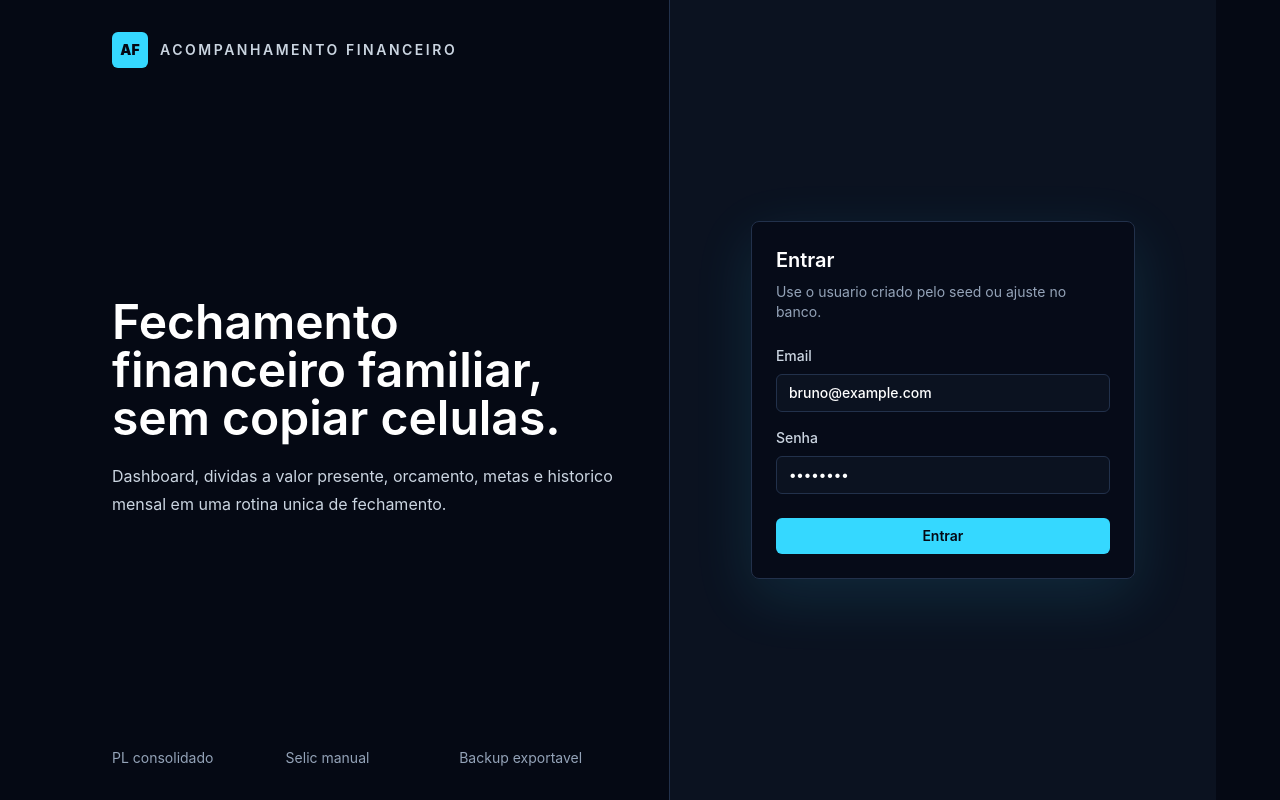
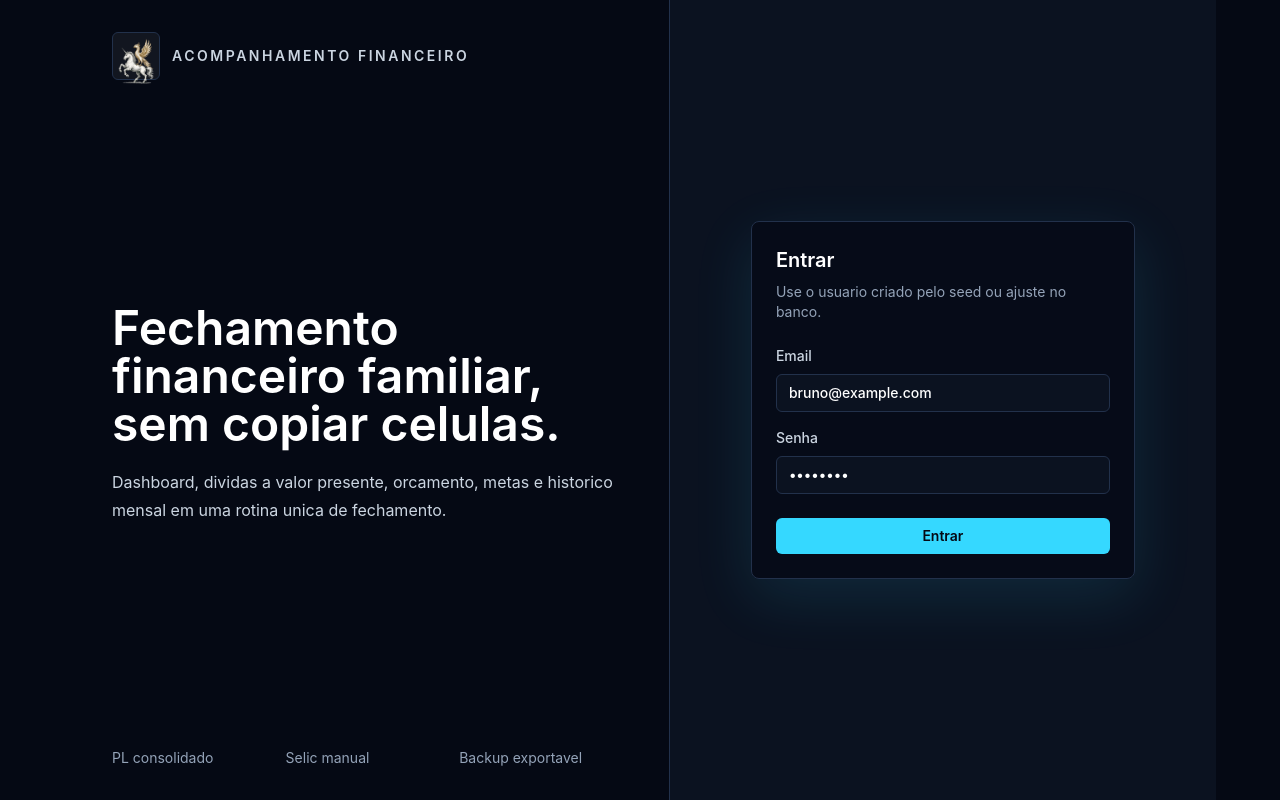
Before and after one commit to Brunosavastano/acompanhamento-financeiro, a Next.js app in the folder apps/web/: page /login in a window 1280 px wide. Built offline with nearby package versions, Linux system fonts and the light colour scheme; no server answers.

Commit message:
Use Savastano logo in app branding

```diff
--- a/apps/web/src/app/layout.tsx
+++ b/apps/web/src/app/layout.tsx
@@ -4,6 +4,9 @@ import "./globals.css";
 export const metadata: Metadata = {
   title: "Acompanhamento Financeiro",
   description: "Fechamento financeiro familiar mensal",
+  icons: {
+    icon: "/savastano-logo.png",
+  },
 };
 
 export default function RootLayout({ children }: { children: React.ReactNode }) {
--- a/apps/web/src/app/login/page.tsx
+++ b/apps/web/src/app/login/page.tsx
@@ -1,5 +1,6 @@
 import { redirect } from "next/navigation";
 import { auth } from "@/auth";
+import { BrandLogo } from "@/components/brand-logo";
 import { LoginForm } from "@/components/login-form";
 
 export default async function LoginPage() {
@@ -11,7 +12,7 @@ export default async function LoginPage() {
       <div className="mx-auto grid min-h-screen w-full max-w-6xl grid-cols-1 lg:grid-cols-[1.05fr_0.95fr]">
         <section className="flex flex-col justify-between px-6 py-8 sm:px-10 lg:px-12">
           <div className="flex items-center gap-3">
-            <div className="grid h-9 w-9 place-items-center rounded-md bg-cyan text-sm font-black text-ink">AF</div>
+            <BrandLogo size="lg" />
             <span className="text-sm font-semibold uppercase tracking-[0.18em] text-slate-300">Acompanhamento Financeiro</span>
           </div>
           <div className="max-w-xl py-16">
--- a/apps/web/src/components/app-shell.tsx
+++ b/apps/web/src/components/app-shell.tsx
@@ -1,6 +1,7 @@
 import Link from "next/link";
 import { redirect } from "next/navigation";
 import { auth } from "@/auth";
+import { BrandLogo } from "@/components/brand-logo";
 import { SignOutButton } from "@/components/sign-out-button";
 import {
   BarChart3,
@@ -33,7 +34,7 @@ export async function AppShell({ children }: { children: React.ReactNode }) {
     <div className="min-h-screen bg-ink text-slate-100">
       <aside className="fixed inset-y-0 left-0 z-20 hidden w-72 border-r border-line bg-panel/95 px-4 py-5 lg:block">
         <Link href="/dashboard" className="flex items-center gap-3 px-2">
-          <div className="grid h-10 w-10 place-items-center rounded-md bg-cyan text-sm font-black text-ink">AF</div>
+          <BrandLogo />
           <div>
             <div className="text-sm font-semibold text-white">Financeiro Familiar</div>
             <div className="text-xs text-slate-400">Familia Savastano</div>
@@ -61,7 +62,7 @@ export async function AppShell({ children }: { children: React.ReactNode }) {
         <header className="sticky top-0 z-10 border-b border-line bg-ink/90 px-4 py-3 backdrop-blur lg:hidden">
           <div className="flex items-center justify-between">
             <Link href="/dashboard" className="flex items-center gap-2 text-sm font-semibold text-white">
-              <span className="grid h-8 w-8 place-items-center rounded-md bg-cyan text-xs font-black text-ink">AF</span>
+              <BrandLogo size="sm" />
               Financeiro
             </Link>
             <SignOutButton compact />
--- /dev/null
+++ b/apps/web/src/components/brand-logo.tsx
@@ -0,0 +1,23 @@
+import Image from "next/image";
+import { clsx } from "clsx";
+
+const sizeClasses = {
+  sm: "h-8 w-8 p-0.5",
+  md: "h-10 w-10 p-1",
+  lg: "h-12 w-12 p-1",
+};
+
+export function BrandLogo({ className, size = "md" }: { className?: string; size?: keyof typeof sizeClasses }) {
+  return (
+    <span className={clsx("grid shrink-0 place-items-center rounded-md border border-line bg-white/5", sizeClasses[size], className)}>
+      <Image
+        src="/savastano-logo.png"
+        alt="Savastano"
+        width={96}
+        height={126}
+        priority={size === "lg"}
+        className="h-full w-full object-contain"
+      />
+    </span>
+  );
+}
```
Also changed, not shown: apps/web/public/savastano-logo.png (added).
